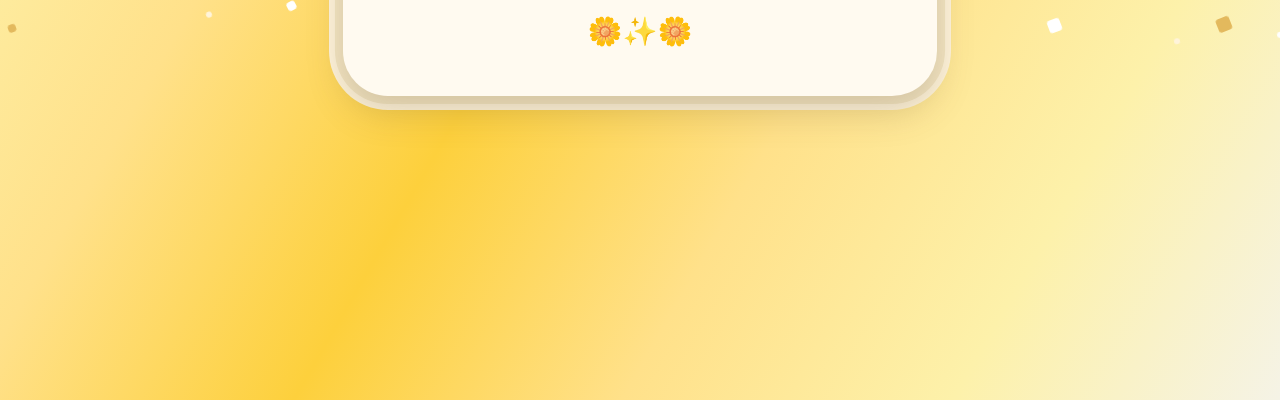
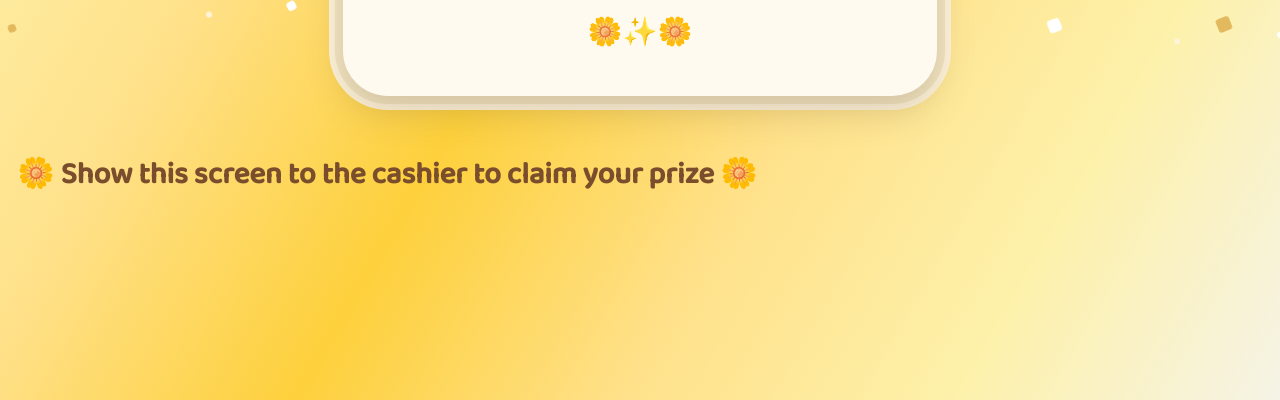
Before and after one commit to NetLya-Code/scoopie-qr, a plain HTML site: page yellow.html in a window 1280 px wide. Shown: the part 800-1200 px from the top of the page. Drawn offline with Linux system fonts and the light colour scheme; a web font is replaced by a local one.

Commit message:
Add files via upload

```diff
--- a/yellow.html
+++ b/yellow.html
@@ -101,8 +101,7 @@ margin:15px 0;
 /* RUNNING TEXT */
 
 .ticker{
-position:absolute;
-bottom:25px;
+margin-top:55px;
 width:100%;
 white-space:nowrap;
 overflow:hidden;
```
